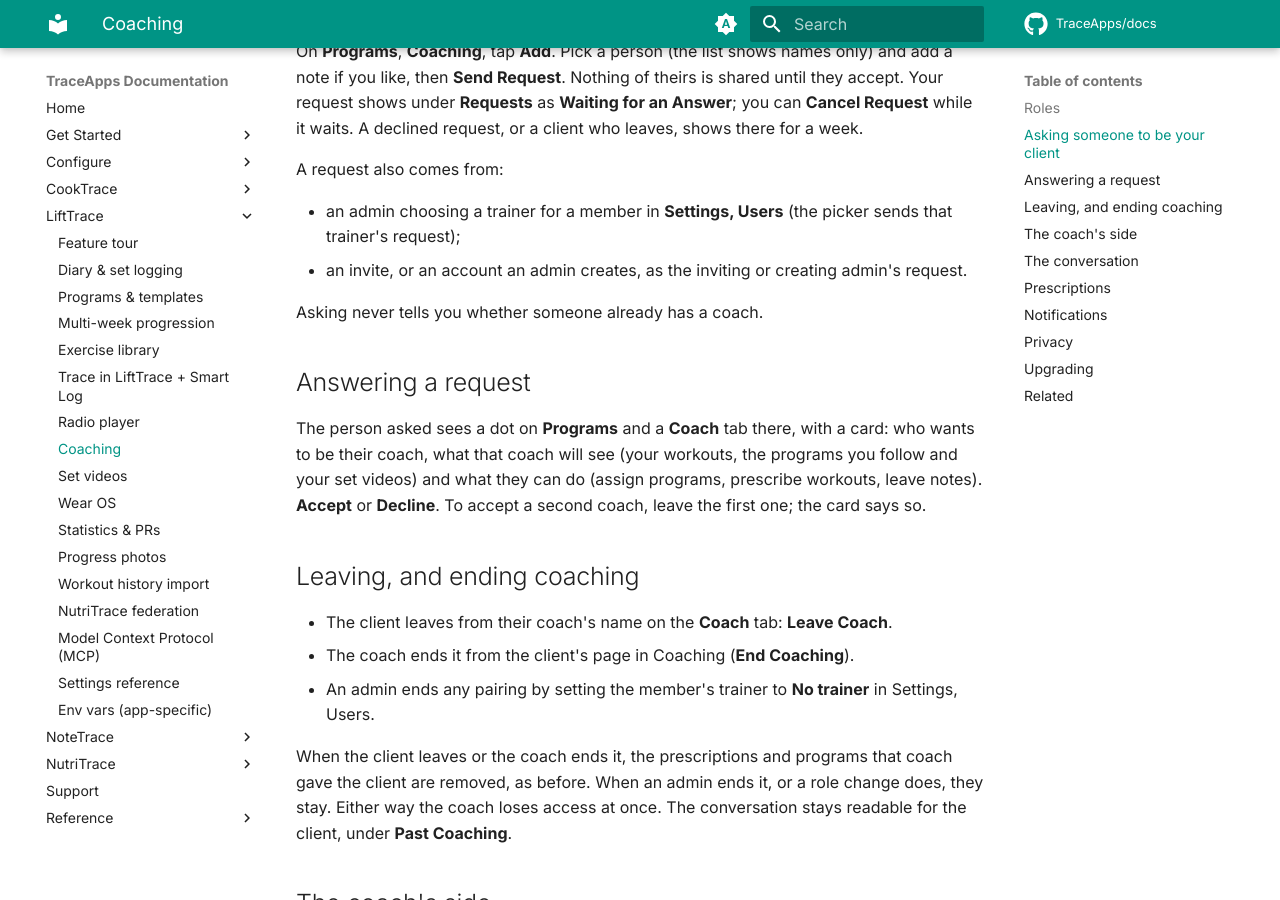
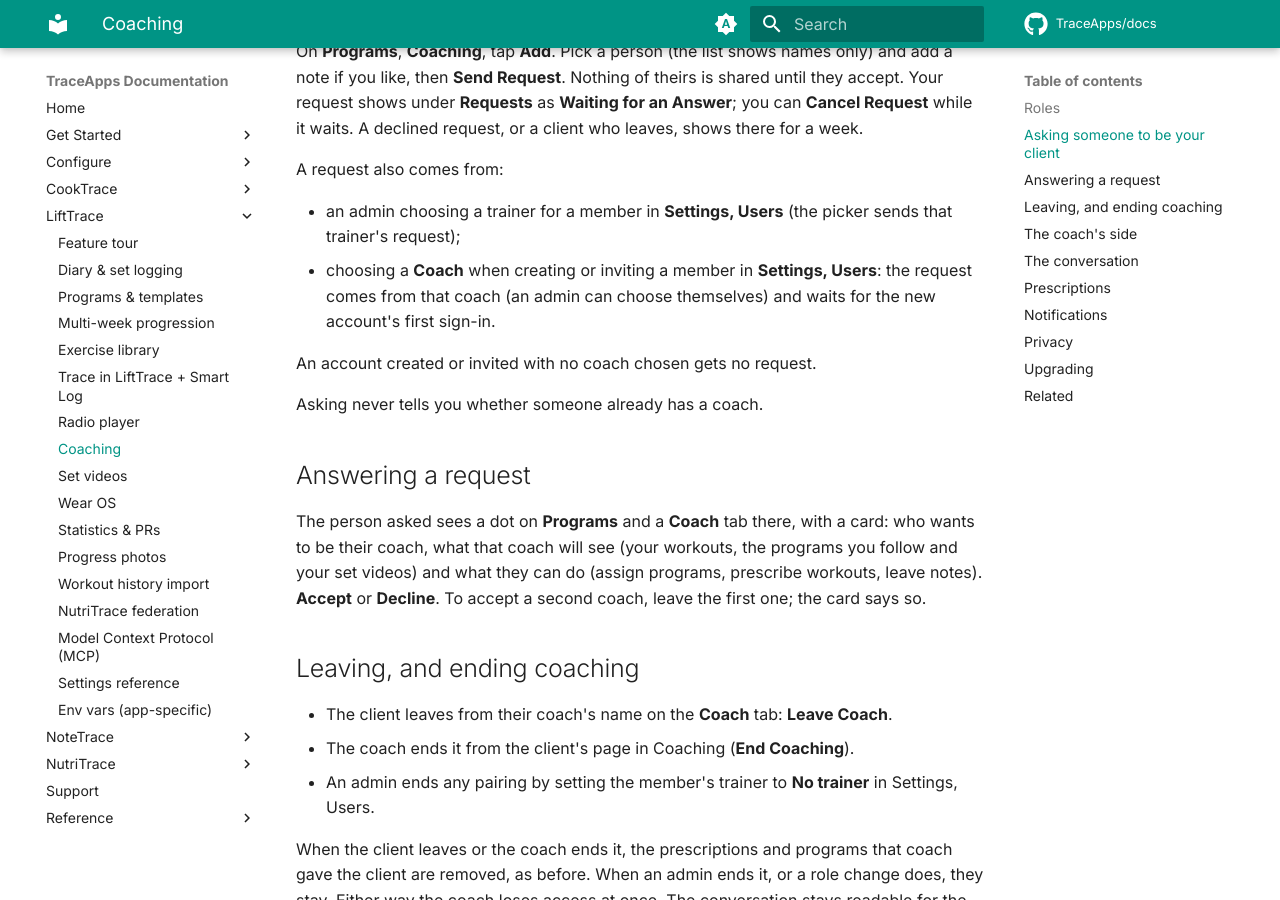
Before and after one commit to TraceApps/docs, an MkDocs documentation site: the page built from docs/lifttrace/coaching.md, in a window 1280 px wide and 900 px high, scrolled down 745 px. Built offline with MkDocs 1.6.1 and Material for MkDocs 9.7.7, drawn with Linux system fonts in a browser that asks for light colours; comment, search, counter and statistics services are not loaded.

Commit message:
LiftTrace Coaching: a coach chosen when creating or inviting asks

```diff
--- a/docs/lifttrace/coaching.md
+++ b/docs/lifttrace/coaching.md
@@ -21,7 +21,9 @@ On **Programs**, **Coaching**, tap **Add**. Pick a person (the list shows names
 A request also comes from:
 
 - an admin choosing a trainer for a member in **Settings, Users** (the picker sends that trainer's request);
-- an invite, or an account an admin creates, as the inviting or creating admin's request.
+- choosing a **Coach** when creating or inviting a member in **Settings, Users**: the request comes from that coach (an admin can choose themselves) and waits for the new account's first sign-in.
+
+An account created or invited with no coach chosen gets no request.
 
 Asking never tells you whether someone already has a coach.
 
```
Also changed, not shown: docs/lifttrace/settings.md (+1 -1 lines).
